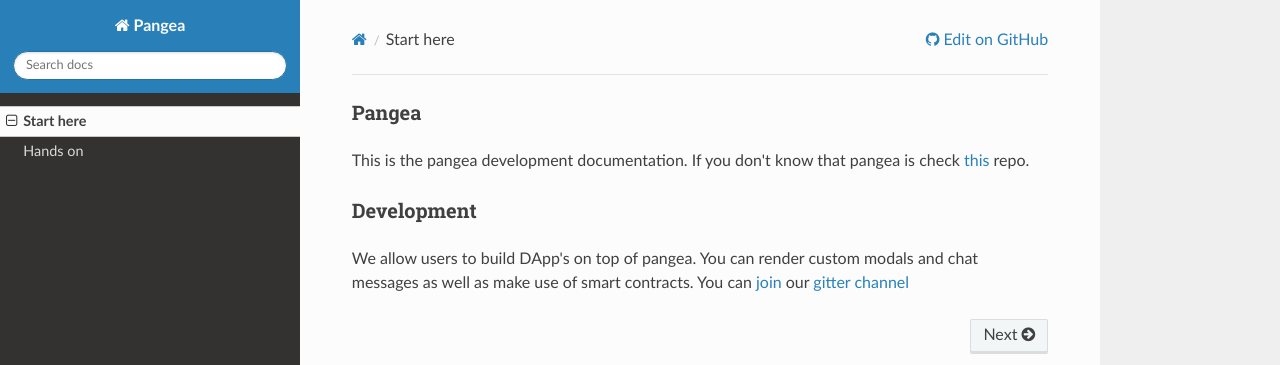
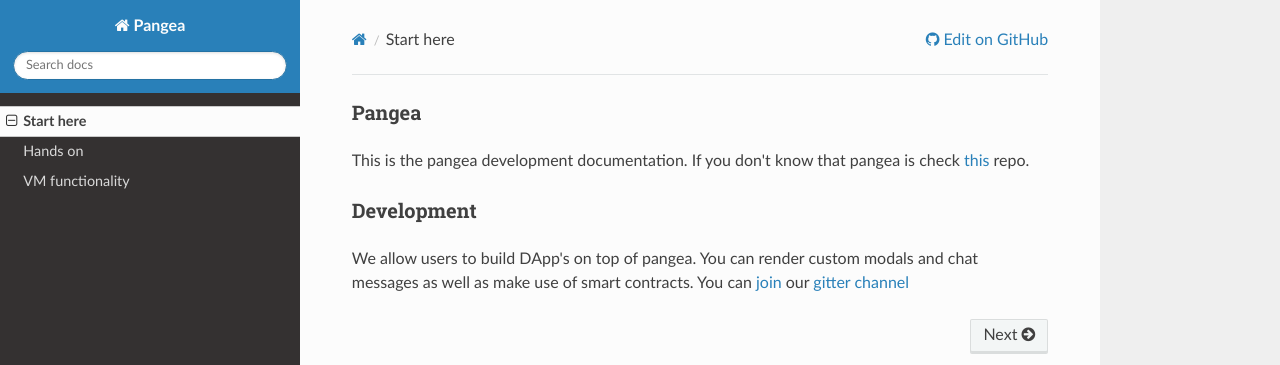
Before and after one commit to Bit-Nation/pangea-developer-documentation, an MkDocs documentation site: the page built from docs/index.md, in a window 1280 px wide. Shown: the top 365 px of the page. Built offline with MkDocs 1.6.1, drawn with Linux system fonts in a browser that asks for light colours; nearby versions of some CDN libraries; old or Windows-style settings are respelled for this version of MkDocs.

Commit message:
[docs] updated docs

```diff
--- a/mkdocs.yml
+++ b/mkdocs.yml
@@ -6,4 +6,5 @@
   - Start here: index.md
   # - Docs: rough_doc.md
   - Hands on: hands_on.md
+  - VM functionality: vm_functionality.md
 theme: readthedocs
```
